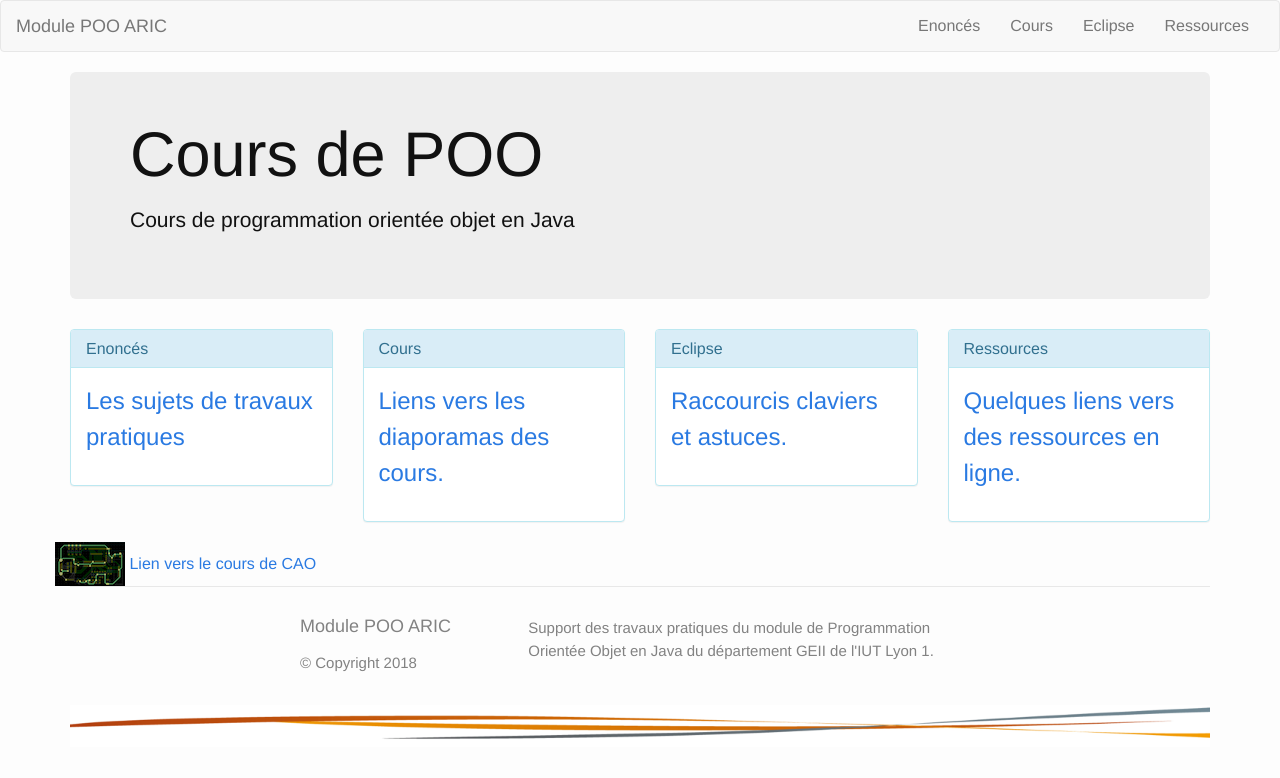
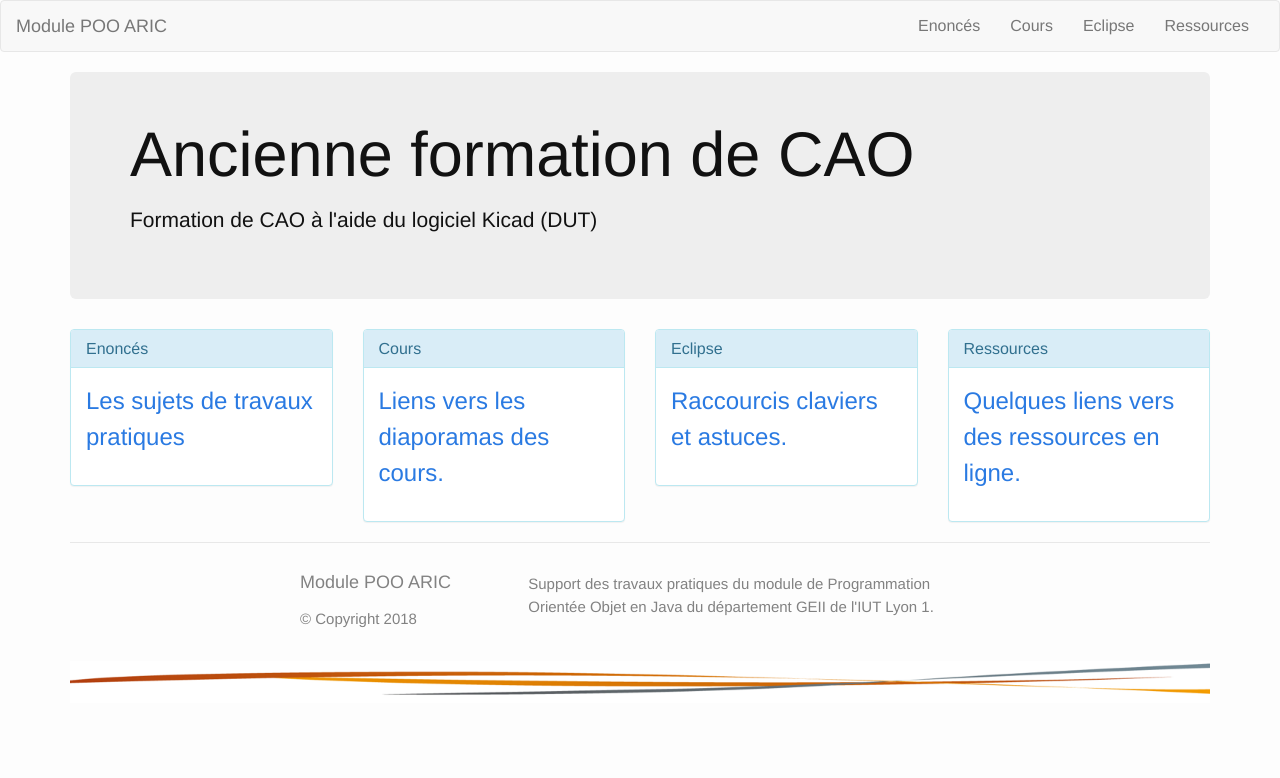
Before and after one commit to geiilyon/geiilyon.github.io, a Jekyll site: the page built from index.html, in a window 1280 px wide. Shown: the top 778 px of the page. Built offline with Jekyll 4.4.1, drawn with Linux system fonts in a browser that asks for light colours; nearby versions of some CDN libraries; library files that are not in the unit come from our copies.

Commit message:
ajout avertissement du changement de site pour le BUT

```diff
--- a/index.html
+++ b/index.html
@@ -1,7 +1,7 @@
 ---
 layout: default
-title: Cours de POO
-excerpt: Cours de programmation orientée objet en Java
+title: Ancienne formation de CAO
+excerpt: Formation de CAO à l'aide du logiciel Kicad (DUT)
 ---
 
 <div class="row">
@@ -18,6 +18,3 @@ excerpt: Cours de programmation orientée objet en Java
     </div>
     {% endfor %}
 </div>
-<div class="row">
-    <a href="https://geiilyon.github.io/cao-geii-lyon"><img src="{{ site.baseurl }}/img/carte.png"></img>    Lien vers le cours de CAO</a>
-</div>
```
